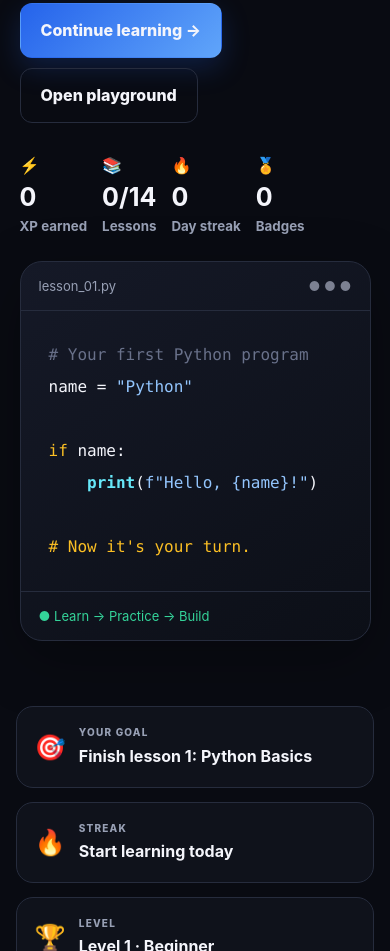
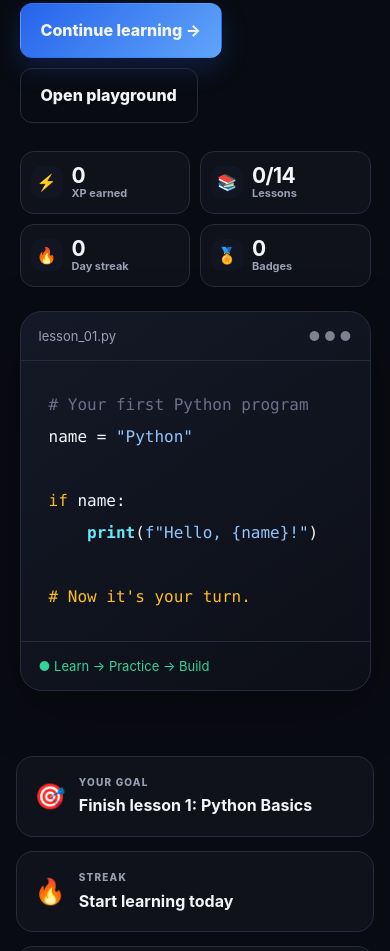
Before and after one commit to YAbu528/Pylearn, a plain HTML site: page index.html in a window 390 px wide. Shown: the part 1252-2203 px from the top of the page. Drawn offline with nearby package versions, Linux system fonts and the light colour scheme.

Commit message:
Add responsive stat tiles to landing page

```diff
--- a/style.css
+++ b/style.css
@@ -526,3 +526,68 @@ a:focus-visible,
     border-color: var(--line);
   }
 }
+
+
+/* Landing-page progress: consistent, scannable stat tiles. */
+.stats{
+  display:grid;
+  grid-template-columns:repeat(4,minmax(0,1fr));
+  gap:12px;
+  margin-top:30px;
+}
+.stats b{
+  min-width:0;
+  display:grid;
+  grid-template-columns:36px minmax(0,1fr);
+  grid-template-rows:auto auto;
+  align-items:center;
+  column-gap:10px;
+  padding:14px 12px;
+  border:1px solid var(--line);
+  border-radius:16px;
+  background:var(--panel);
+}
+.stats .stat-icon{
+  grid-column:1;
+  grid-row:1 / span 2;
+  width:36px;
+  height:36px;
+  display:grid;
+  place-items:center;
+  border-radius:11px;
+  background:var(--card);
+  font-size:18px;
+}
+.stats strong{
+  min-width:0;
+  font-size:22px;
+  line-height:1.1;
+  letter-spacing:-.03em;
+}
+.stats small{
+  color:var(--muted);
+  font-size:11px;
+  line-height:1.25;
+  font-weight:700;
+}
+@media(max-width:650px){
+  .stats{
+    grid-template-columns:repeat(2,minmax(0,1fr));
+    gap:10px;
+    margin-top:26px;
+  }
+  .stats b{
+    grid-template-columns:32px minmax(0,1fr);
+    column-gap:9px;
+    padding:12px 10px;
+    border-radius:14px;
+  }
+  .stats .stat-icon{
+    width:32px;
+    height:32px;
+    border-radius:10px;
+    font-size:16px;
+  }
+  .stats strong{font-size:21px}
+  .stats small{font-size:11px}
+}
```
